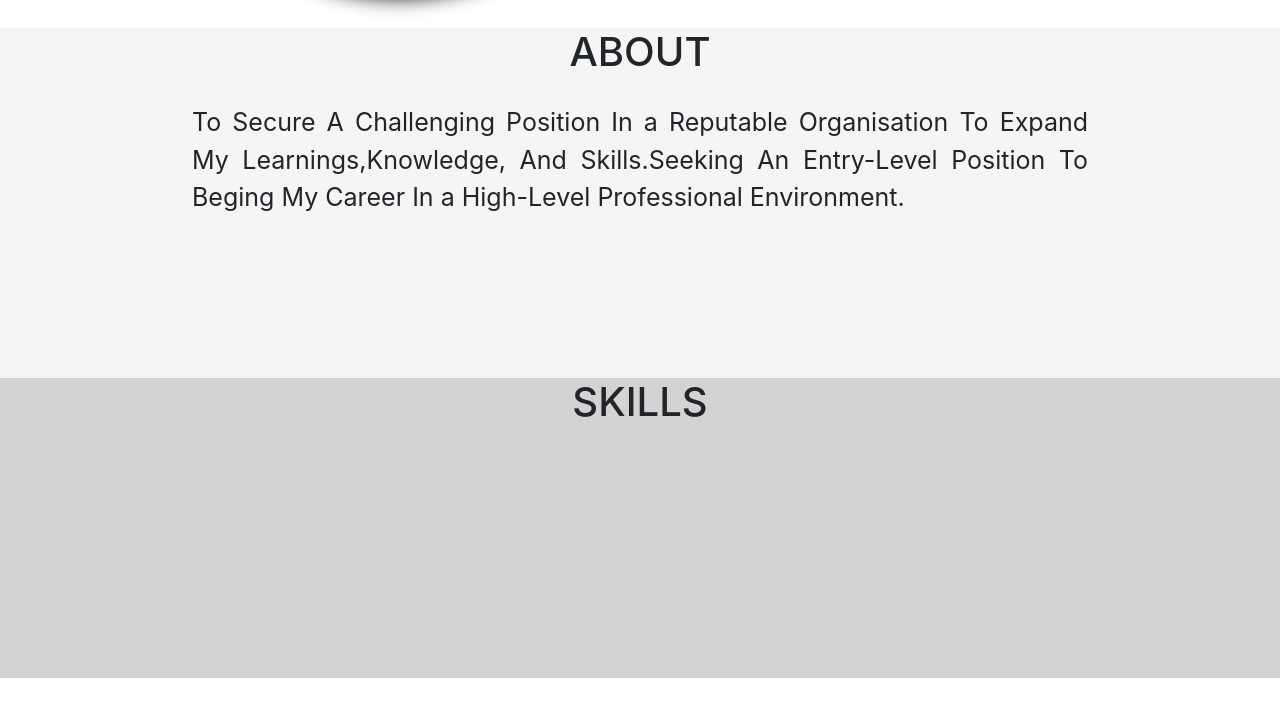
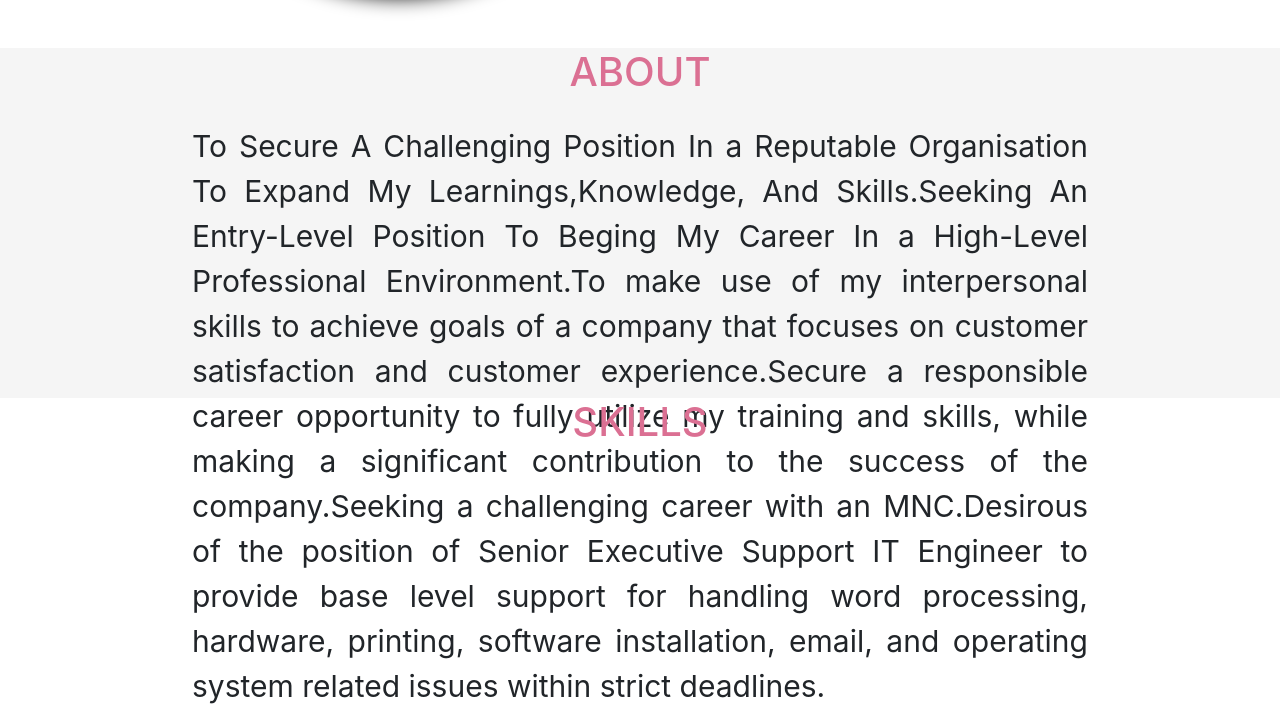
Before and after one commit to tanvborge/chiu-repo, a plain HTML site: page index.html in a window 1280 px wide. Shown: the part 610-1316 px from the top of the page. Drawn offline with nearby package versions, Linux system fonts and the light colour scheme.

Commit message:
about section updated

```diff
--- a/index.html
+++ b/index.html
@@ -94,31 +94,42 @@
 						width: 100%;
 						height: 350px;
 						background-color: whitesmoke;
-						margin-top: 30px;
+						margin-top: 50px;
 
 					}
-					.about
+					.sectionheading
 					{
-						color: blueviolet;
-						font-weight: bolder;
+						color: palevioletred;
+						font-size: bolder;
+						transition-duration: 3s;
+
+
+					}
+					.sectionheading:hover
+					{
+						color: grey;
+						font-family: monospace;
+						text-shadow: 2px 3px 5px black;
 					}
 					.para
 					{
 						width: 70%;
-						font-size: 25px;
+						font-size: 30px;
 						padding-top: 20px;
 						text-align: justify;
+
 					}
-					.skillssection
+					.skillssectionskl
 					{
 						width: 100%;
-						height: 300px;
-						background-color: lightgrey;
-					}
-					.skl
-					{
+						height:300px;
+						background-color: rebeccapurplee;
+						font-size: bolder;
+						color: palevioletred;
+
 						margin-bottom:50px ;
 					}
+
 	</style>
 
 
@@ -182,17 +193,16 @@
 		<div class="careerobj" align="center">
 			<h1 class="sectionheading">ABOUT</h1>
 			<p class="para">
-				To Secure A Challenging Position In a Reputable Organisation To Expand My Learnings,Knowledge, And Skills.Seeking An Entry-Level Position To Beging My Career In a High-Level Professional Environment.
+				To Secure A Challenging Position In a Reputable Organisation To Expand My Learnings,Knowledge, And Skills.Seeking An Entry-Level Position To Beging My Career In a High-Level Professional Environment.To make use of my interpersonal skills to achieve goals of a company that focuses on customer satisfaction and customer experience.Secure a responsible career opportunity to fully utilize my training and skills, while making a significant contribution to the success of the company.Seeking a challenging career with an MNC.Desirous of the position of Senior Executive Support IT Engineer to provide base level support for handling word processing, hardware, printing, software installation, email, and operating system related issues within strict deadlines.
 
 
 			</p>
 
 		</div>
-		<div class="skillssection" align="center">
-			<h1 class="skillssection skl">SKILLS</h1>
+		<div class="skillssection" align="center" >
+			<h1 class=" skillssectionskl">SKILLS</h1>
 			<table border="2px" width="80%" height="350px" >
 				<tr valign="top" align="center">
-
 					<td width="34%">
 						LANGUAGES
 						<p>
```
